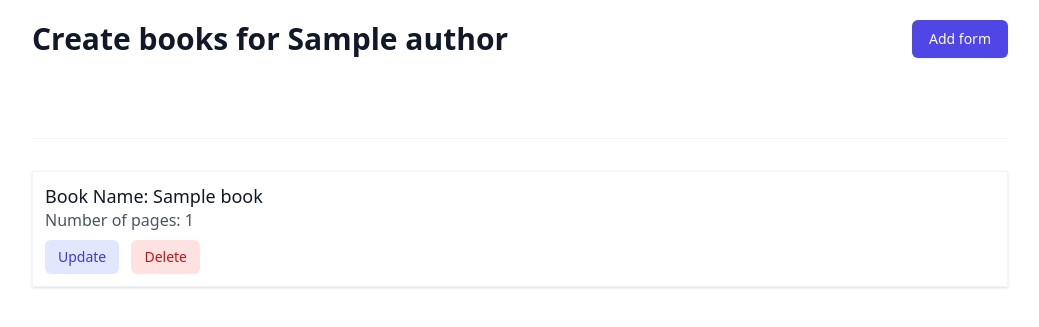
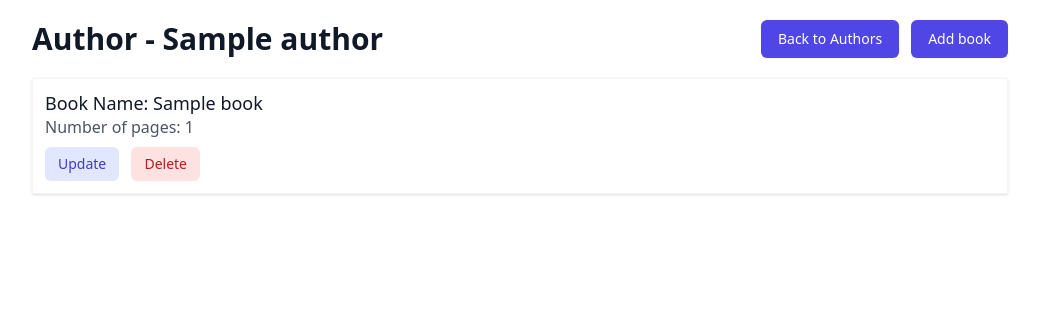
Before and after one commit to sthompson232/django-htmx, a Django app: page /1/ in a window 1280 px wide. Shown: the top 327 px of the page, without its empty margins (120-1159 px from the left). Run offline with Django 4.2, Linux system fonts and the light colour scheme; tables that the repository leaves empty hold one stand-in row (values such as "Sample post"); some libraries are stand-ins or nearby versions.

Commit message:
cleaned up code

```diff
--- a/books/views.py
+++ b/books/views.py
@@ -13,13 +13,14 @@ def index(request):
   return render(request, 'index.html', context)
 
 
-def create_book(request, pk):
+def author_detail(request, pk):
   author = Author.objects.get(pk=pk)
   books = Book.objects.filter(author=author)
   form = BookForm(request.POST or None)
 
   if request.POST:
     if form.is_valid():
+      print('form is valid')
       book = form.save(commit=False)
       book.author = author
       book.save()
@@ -32,7 +33,15 @@ def create_book(request, pk):
     'author': author,
     'books': books
   }
-  return render(request, 'create_book.html', context)
+  return render(request, 'author_detail.html', context)
+
+
+def detail_book(request, pk):
+  book = Book.objects.get(pk=pk)
+  context = {
+    'book': book
+  }
+  return render(request, 'partials/book_detail.html', context)
 
 
 def create_book_form(request):
@@ -58,14 +67,6 @@ def update_book_form(request, pk):
   return render(request, 'partials/book_form.html', context)
 
 
-def detail_book(request, pk):
-  book = Book.objects.get(pk=pk)
-  context = {
-    'book': book
-  }
-  return render(request, 'partials/book_detail.html', context)
-
-
 def delete_book(request, pk):
   book = Book.objects.get(pk=pk)
   book.delete()
--- a/djangohtmx/urls.py
+++ b/djangohtmx/urls.py
@@ -6,9 +6,9 @@ from books import views
 urlpatterns = [
     path('admin/', admin.site.urls),
     path('', views.index, name='index'),
-    path('<pk>/', views.create_book, name='create-book'),
-    path('htmx/book/<pk>/detail/', views.detail_book, name='detail-book'),
-    path('html/book/create/', views.create_book_form, name='create-book'),
-    path('htmx/book/<pk>/delete/', views.delete_book, name='delete-book'),
-    path('htmx/book/<pk>/update/', views.update_book_form, name='update-book'),
+    path('<int:pk>/', views.author_detail, name='author-detail'),
+    path('htmx/book/<int:pk>/detail/', views.detail_book, name='detail-book'),
+    path('htmx/book/create/', views.create_book_form, name='create-book'),
+    path('htmx/book/<int:pk>/delete/', views.delete_book, name='delete-book'),
+    path('htmx/book/<int:pk>/update/', views.update_book_form, name='update-book'),
 ]
--- a/templates/create_book.html
+++ b/templates/author_detail.html
@@ -1,30 +1,28 @@
-
 {% extends "base.html" %}
-
 {% block content %}
 
 <div class="md:flex md:items-center md:justify-between">
     <div class="flex-1 min-w-0">
         <h2 class="text-2xl font-bold leading-7 text-gray-900 sm:text-3xl sm:truncate">
-            Create books for {{ author.name }}
+            Author - {{ author.name }}
         </h2>
     </div>
     <div class="mt-4 flex md:mt-0 md:ml-4">
+        <a href="{% url 'index' %}"
+            class="ml-3 inline-flex items-center px-4 py-2 border border-transparent rounded-md shadow-sm text-sm font-medium text-white bg-indigo-600 hover:bg-indigo-700 focus:outline-none focus:ring-2 focus:ring-offset-2 focus:ring-indigo-500">
+            Back to Authors
+        </a>
         <button type="button" hx-get="{% url 'create-book' %}" hx-target="#bookforms" hx-swap="beforeend"
             class="ml-3 inline-flex items-center px-4 py-2 border border-transparent rounded-md shadow-sm text-sm font-medium text-white bg-indigo-600 hover:bg-indigo-700 focus:outline-none focus:ring-2 focus:ring-offset-2 focus:ring-indigo-500">
-            Add form
+            Add book
         </button>
     </div>
 </div>
 
-
-<div id="bookforms" class="py-5 mt-5"></div>
-
-<div class="mt-5 py-5 border-t border-gray-100">
+<div id="bookforms" class="mt-5"></div>
+<div>
     {% for book in books %}
-
-    {% include "partials/book_detail.html" %}
-
+        {% include "partials/book_detail.html" %}
     {% endfor %}
 </div>
 
--- a/templates/index.html
+++ b/templates/index.html
@@ -3,7 +3,7 @@
 {% block content %}
 
 {% for author in authors %}
-  <a href="{% url 'create-book' author.pk %}">
+  <a href="{% url 'author-detail' author.pk %}">
     <h1>{{ author.name }}</h1>
   </a>
 {% endfor %}
--- a/templates/partials/book_detail.html
+++ b/templates/partials/book_detail.html
@@ -8,7 +8,7 @@
           class="inline-flex items-center px-3 py-2 border border-transparent text-sm leading-4 font-medium rounded-md text-indigo-700 bg-indigo-100 hover:bg-indigo-200 focus:outline-none focus:ring-2 focus:ring-offset-2 focus:ring-indigo-500">
           Update
       </button>
-      <button hx-post="{% url 'delete-book' book.id %}" hx-swap="outerHTML swap:1s"
+      <button hx-post="{% url 'delete-book' book.id %}" hx-swap="outerHTML"
           class="ml-2 inline-flex items-center px-3 py-2 border border-transparent text-sm leading-4 font-medium rounded-md text-red-700 bg-red-100 hover:bg-red-200 focus:outline-none focus:ring-2 focus:ring-offset-2 focus:ring-red-500">
           Delete
       </button>
```
